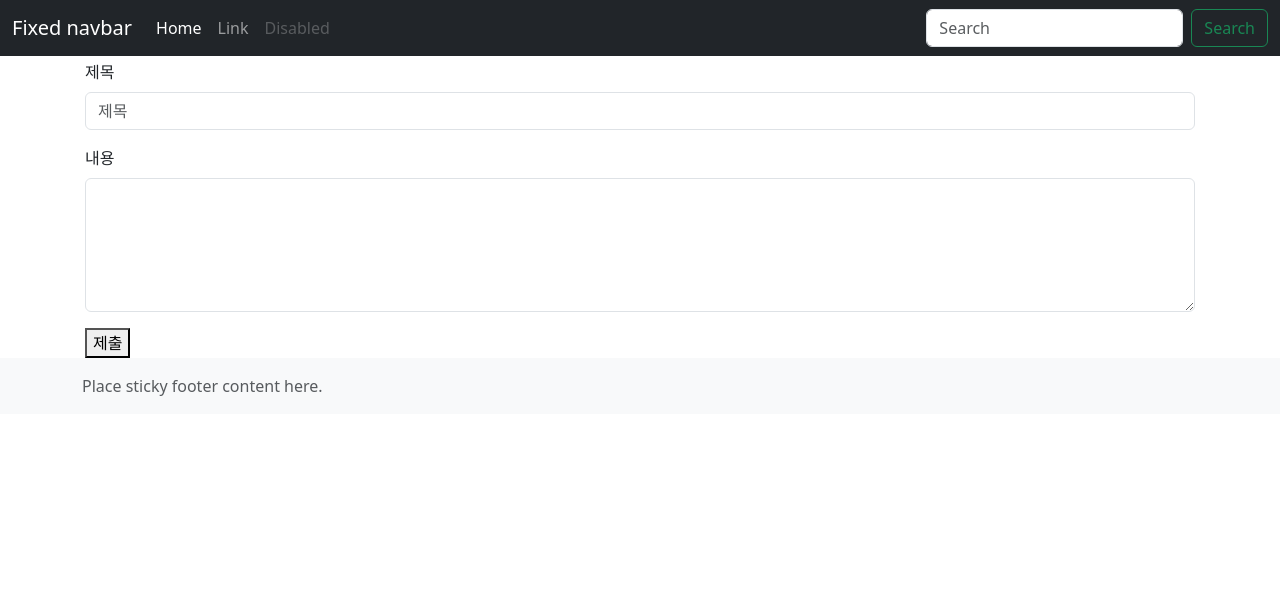
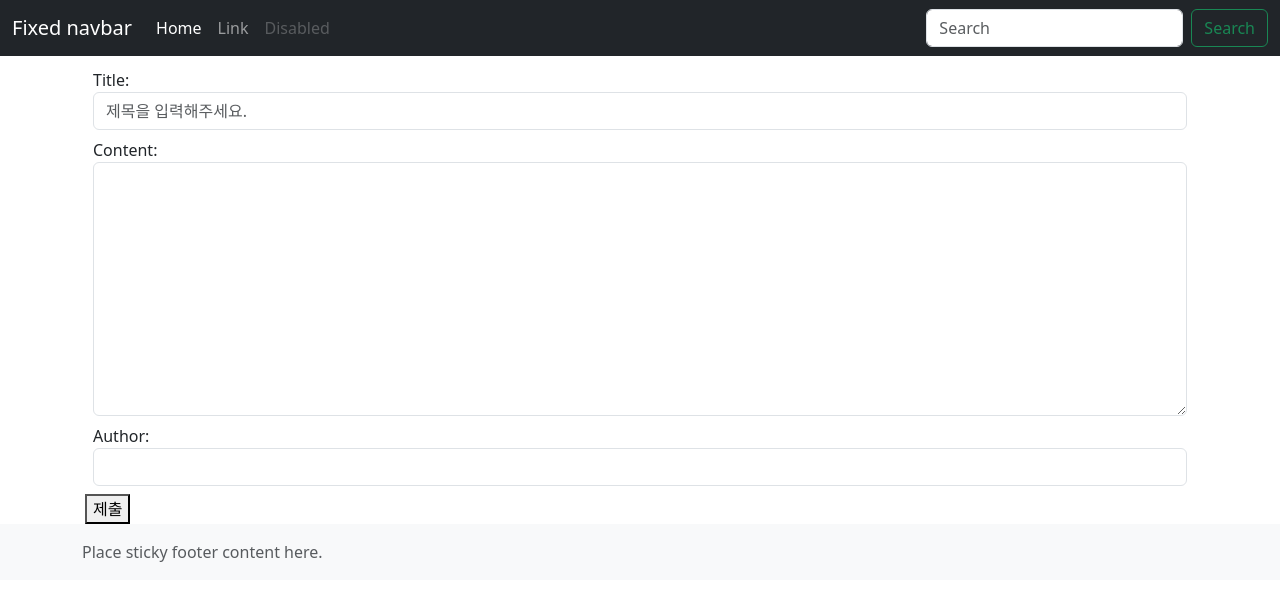
Before and after one commit to Betweak-Lectures/skku4-django-basic, a Django app: page /board/write/ in a window 1280 px wide. Shown: the top 601 px of the page. Run offline with Django 4.2, Linux system fonts and the light colour scheme; some libraries are stand-ins or nearby versions.

Commit message:
django form

```diff
--- /dev/null
+++ b/mydjango_board/board/forms.py
@@ -0,0 +1,24 @@
+from django import forms
+from .models import Board
+
+
+class BoardForm(forms.ModelForm):
+
+    def __init__(self, *args, **kwargs):
+        super().__init__(*args, **kwargs)
+        self._widget_update()
+
+    class Meta:
+        model = Board
+        fields = ["title", "content", "author"]
+        widgets = {
+            'title': forms.TextInput(
+                attrs={
+                    'placeholder': "제목을 입력해주세요."
+                }
+            )
+        }
+
+    def _widget_update(self):
+        for visible in self.visible_fields():
+            visible.field.widget.attrs['class'] = 'form-control'
--- a/mydjango_board/board/models.py
+++ b/mydjango_board/board/models.py
@@ -1,13 +1,20 @@
 from django.db import models
 
 # Create your models here.
+from django.core import validators
 
 
 class Board(models.Model):
     id = models.AutoField(primary_key=True)
-    title = models.CharField(max_length=255)
+
+    title = models.CharField(max_length=255, validators=[
+        validators.MinLengthValidator(2, "최소 세 글자 이상은 입력해주셔야 합니다.")
+    ])
     author = models.CharField(max_length=255)
-    content = models.TextField()
+    content = models.TextField(validators=[
+        validators.MinLengthValidator(10, "최소 10글자 이상은 입력해주셔야 합니다."),
+    ])  # Text
+
     created_at = models.DateTimeField(auto_now_add=True)
     updated_at = models.DateTimeField(auto_now=True)
 
--- a/mydjango_board/board/templates/board/write.html
+++ b/mydjango_board/board/templates/board/write.html
@@ -1,17 +1,22 @@
 {% extends "./base.html" %}
 {% block main %}
   <div class="container">
-    <form action="">
-      <div class="mb-3">
-        <label for="title" class="form-label">
-          제목
-        </label>
-        <input type="text" class="form-control" id="title" placeholder="제목">
-      </div>
-      <div class="mb-3">
-        <label for="content" class="form-label">내용</label>
-        <textarea class="form-control" id="content" rows="5"></textarea>
-      </div>
+    <form action="" method="POST">
+      {% csrf_token %}
+
+      {% for field in form %}
+        <div class="fieldWrapper m-2">
+          {{ field.label_tag }}
+          {{ field }}
+
+          {% for error in field.errors %}
+            <div id="content-help" class="form-text text-danger">
+              {{ field.errors }}
+            </div>
+          {% endfor %}
+        </div>
+      {% endfor %}
+
       <button type="submit">제출</button>
     </form>
   </div>
--- a/mydjango_board/board/views.py
+++ b/mydjango_board/board/views.py
@@ -1,3 +1,6 @@
+from .forms import BoardForm
+from django.urls import reverse
+from django.shortcuts import redirect
 from django.http import HttpResponse
 from django.shortcuts import render
 
@@ -20,9 +23,35 @@ def board_detail(request, board_id):
 
 
 def board_write(request):
+    form = BoardForm()
+    if request.method == 'POST':
+        form = BoardForm(request.POST)
+        if form.is_valid():
+            form.save()
+            return redirect(reverse('board:index'))
+
     return render(request,
-                  "board/write.html",)
+                  "board/write.html",
+                  {'form': form})
 
+
+# def board_write(request):
+#     if request.method == 'POST':
+#         # save model
+#         data = request.POST
+#         title = data.get('title')
+#         content = data.get('content')
+#         board = Board(
+#             title=title,
+#             content=content,
+#             author=request.user
+#         )
+#         board.save()
+#         # 문제 X -> index페이지로 이동
+
+#         return redirect(reverse('board:index'))
+#     return render(request,
+#                   "board/write.html",)
 
 # def index(request):
 #     # return HttpResponse("Hello World, I am Younsoo!")
```
